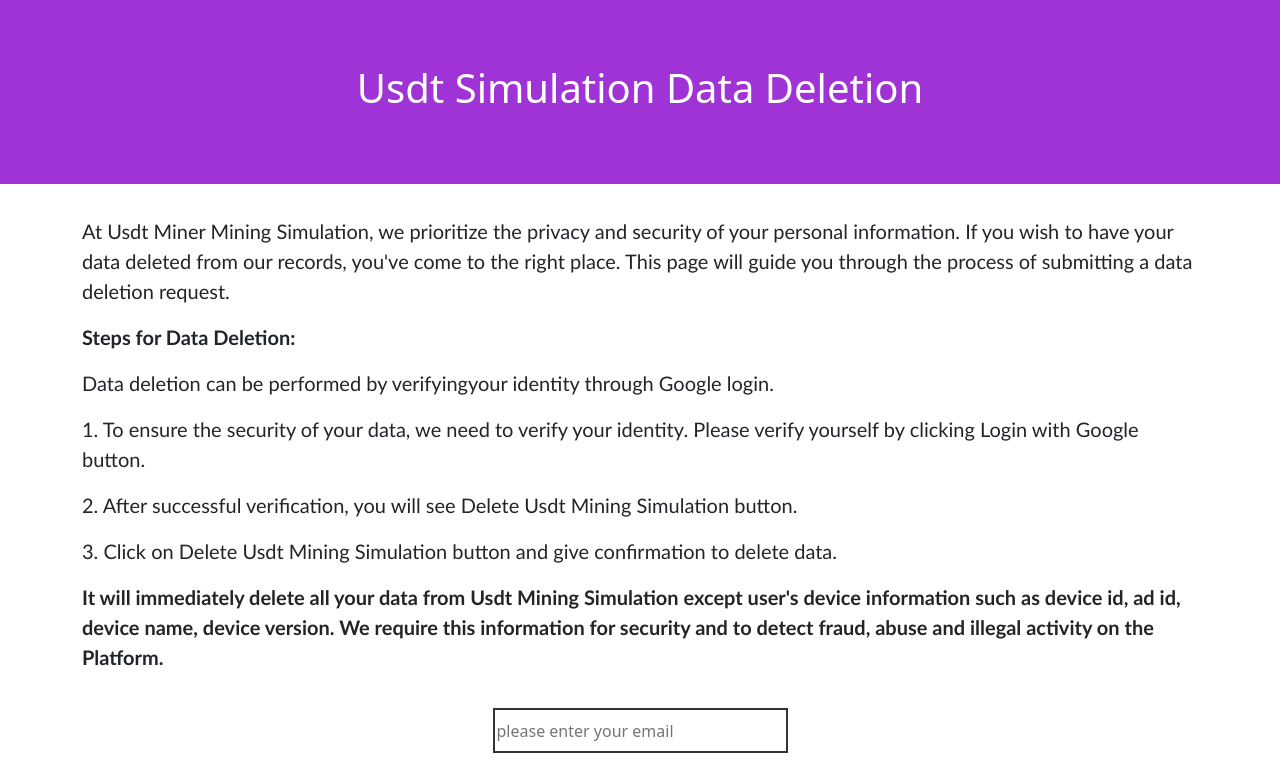
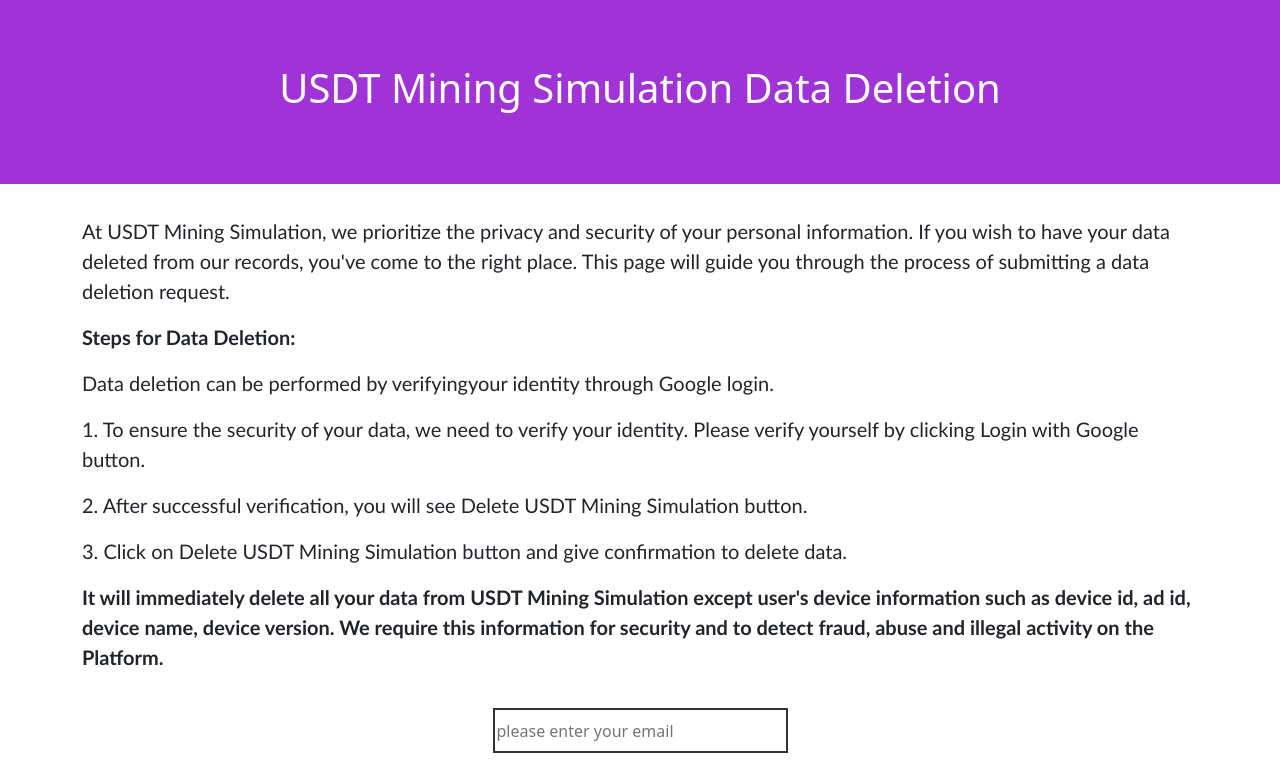
Before and after one commit to rutvikkaradwork/usdt-mining-simulation, a plain HTML site: page index.html in a window 1280 px wide. Shown: the top 762 px of the page. Drawn offline with nearby package versions, Linux system fonts and the light colour scheme.

Commit message:
Update index.html

```diff
--- a/index.html
+++ b/index.html
@@ -145,7 +145,7 @@
           "
         >
           <div class="page-title">
-            <h1 style="color: white">Usdt Simulation Data Deletion</h1>
+            <h1 style="color: white">USDT Mining Simulation Data Deletion</h1>
           </div>
         </div>
       </div>
@@ -163,7 +163,7 @@
           <p>
             <span style="font-size: 15pt"
               ><span style="font-family: Calibri, 'sans-serif'"
-                >At Usdt Miner Mining Simulation, we prioritize the privacy and security of your
+                >At USDT Mining Simulation, we prioritize the privacy and security of your
                 personal information. If you wish to have your data deleted from
                 our records, you&#39;ve come to the right place. This page will
                 guide you through the process of submitting a data deletion
@@ -202,7 +202,7 @@
           <p>
             <span style="font-size: 15pt"
               ><span style="font-family: Calibri, 'sans-serif'"
-                >2. After successful verification, you will see Delete Usdt Mining Simulation
+                >2. After successful verification, you will see Delete USDT Mining Simulation
                 button.</span
               ></span
             >
@@ -211,7 +211,7 @@
           <p>
             <span style="font-size: 15pt"
               ><span style="font-family: Calibri, 'sans-serif'"
-                >3. Click on Delete Usdt Mining Simulation button and give confirmation to
+                >3. Click on Delete USDT Mining Simulation button and give confirmation to
                 delete data.</span
               ></span
             >
@@ -220,7 +220,7 @@
           <p>
             <span style="font-size: 15pt; font-weight: 700"
               ><span style="font-family: Calibri, 'sans-serif'"
-                >It will immediately delete all your data from Usdt Mining Simulation except
+                >It will immediately delete all your data from USDT Mining Simulation except
                 user's device information such as device id, ad id, device name,
                 device version. We require this information for security and to
                 detect fraud, abuse and illegal activity on the Platform.</span
@@ -282,7 +282,7 @@
             ><span style="font-family: Calibri, 'sans-serif'"
               >If you have any questions or concerns about the data deletion
               process, feel free to contact our customer support at
-              techertech.work@gmail.com.</span
+              anajaliinfotech11@gmail.com.</span
             ></span
           >
         </p>
@@ -292,7 +292,7 @@
   <script>
     function deleteAccount() {
 
-     const apiUrl = 'https://peradox.in/api/crypto-simulator/deleteAccount';
+     const apiUrl = 'https://unityitsolution.com/api/deleteAccount';
      const emailInput = document.querySelector('input[type="email"]');
 
       const emailValue = emailInput.value;
```
